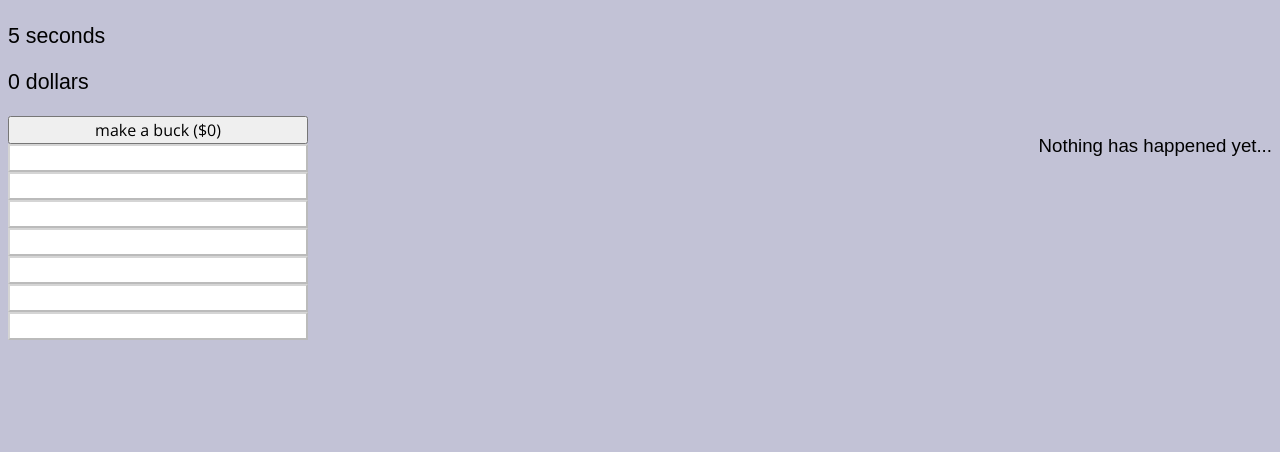
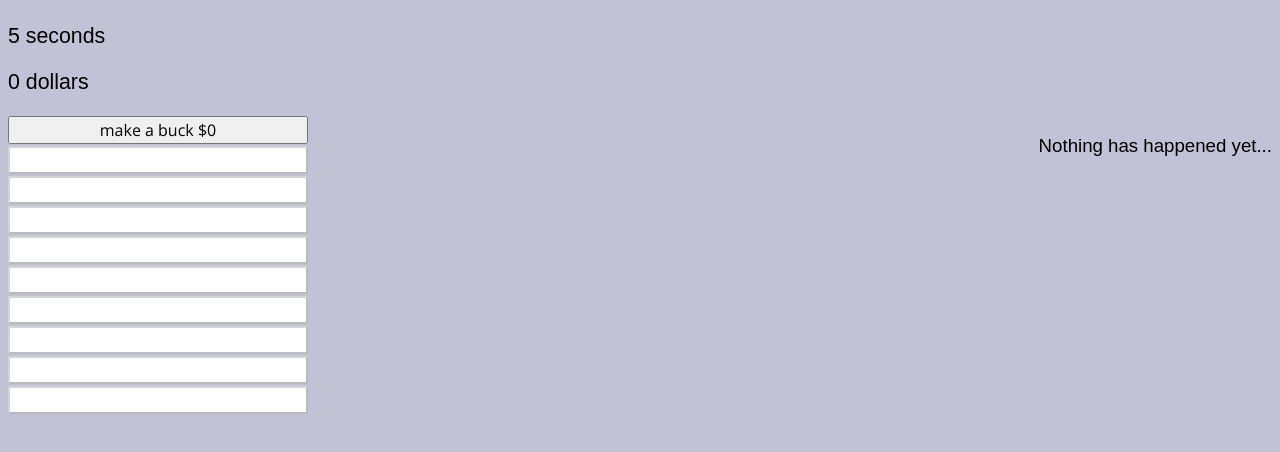
Before and after one commit to eparadis/LD36, a website built with webpack: page public/index.html in a window 1280 px wide. Shown: the part 146-598 px from the top of the page. Built offline with nearby package versions, Linux system fonts and the light colour scheme; a web font is replaced by a local one.

Commit message:
game balance tweeks

```diff
--- a/public/theme.css
+++ b/public/theme.css
@@ -9,6 +9,8 @@ button {
   width: 300px;
   font-size: 12pt;
   font-family: 'Open Sans', sans-serif;
+  margin-top: 2px;
+  margin-bottom: 2px;
 }
 
 div#messages {
--- a/src/index.ts
+++ b/src/index.ts
@@ -25,27 +25,35 @@ class Main
 
     setInterval( () => {timeCounter.add(1);}, 1000);
 
-    var techItem = new TechItem([]);
-    techItem.addBuildAction( () => { cashCounter.add(1); });
-    var button = new Button(gameElement, "make a buck", techItem, cashCounter, 0);
+    var george = new TechItem([]);
+    george.addBuildAction( () => { cashCounter.add(1); });
+    var button = new Button(gameElement, "make a buck", george, cashCounter, 0);
 
     var robotTechItem = new TechItem([]);
     this.buildAThing(robotTechItem, 10, 10, 2, "Robot", "build a robot"); // 2/10 = 0.20
 
     var doubleRobot = new TechItem([robotTechItem]);
-    this.buildAThing(doubleRobot, 25, 18, 5, "Double robot", "double robot!"); // 5/18 = 0.28
+    this.buildAThing(doubleRobot, 25, 6, 2, "Double robot", "double robot!"); // 2/6 = 0.33
 
     var factoryTechItem = new TechItem([robotTechItem]);
-    this.buildAThing(factoryTechItem, 100, 100, 10, "Factory", "build a factory"); // 10/100 = 0.10
+    this.buildAThing(factoryTechItem, 100, 100, 25, "Factory", "build a factory"); // 25/100 = 0.25
 
     var sweatshop = new TechItem([factoryTechItem]);
-    this.buildAThing(sweatshop, 500, 50, 50, "Sweatshop", "sweatshop"); // 50/50 = 1
+    this.buildAThing(sweatshop, 500, 28, 28, "Sweatshop", "sweatshop"); // 28/28 = 1.0
+
+    var twodollar = new TechItem([sweatshop]);
+    twodollar.addBuildAction( () => { cashCounter.add(2); });
+    new Button(gameElement, "make two bucks; bank >=", twodollar, cashCounter, 1000);  // ~250/10 = ~25.0
 
     var smallIsland = new TechItem([factoryTechItem]);
-    this.buildAThing(smallIsland, 16000, 150, 2100, "Small island nation", "small island nation"); // 2100/150 = 14.0
+    this.buildAThing(smallIsland, 16000, 13, 210, "Small island nation", "small island nation"); // 210/13 = 16.2
 
     var govt = new TechItem([factoryTechItem]);
     this.buildAThing(govt, 100000, 3, 600, "Corrupt official", "bribe an official"); // 2100/3 = 200
+
+    var benjamin = new TechItem([govt]);
+    benjamin.addBuildAction( () => { cashCounter.add(100); });
+    new Button(gameElement, "make a benjamin", benjamin, cashCounter, 0); // ~10000/10 = 1000.0
 
     var moonTechItem = new TechItem([robotTechItem, factoryTechItem]);
     moonTechItem.addBuildAction( () => {
@@ -123,10 +131,10 @@ class Button {
   constructor( parent: HTMLElement, name: string, itemToBuild: TechItem, counter: Counter, cost: number) {
     var button = document.createElement("button");
     parent.appendChild(button);
-    button.innerText = `${name} ($${cost})`;
+    button.innerText = `${name} $${cost}`;
     button.disabled = true;
     counter.subscribe( (money) => {
-      if( money >= cost) {
+      if( money >= cost && itemToBuild.canBuild()) {
         button.disabled = false;
       } else {
         button.disabled = true;
```
